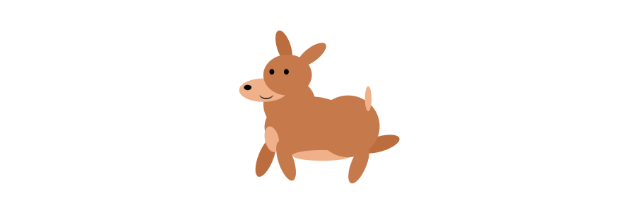
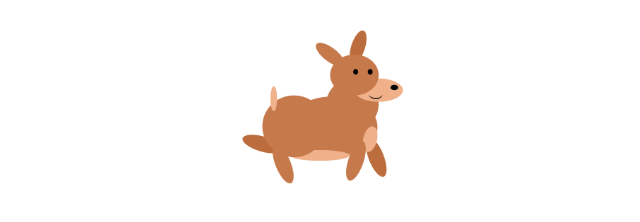
Before and after one commit to Azeezah/Spot, an Electron app: page ShowDogs/index.html in a window 1280 px wide. Shown: the whole page, without its empty margins (576-1216 px from the left). Drawn offline with Linux system fonts and the light colour scheme.

Commit message:
Make dog walk with legs

```diff
--- a/ShowDogs/index.html
+++ b/ShowDogs/index.html
@@ -9,7 +9,10 @@
     <link rel="stylesheet" href="./style.css" />
   </head>
   <body>
-    <img id="dog" src="dog.png" />
+    <div id="dog">
+      <img src="dog.png" />
+      <img src="dog2.png" />
+    </div>
     <script src="./renderer.js"></script>
   </body>
 </html>
--- a/ShowDogs/renderer.js
+++ b/ShowDogs/renderer.js
@@ -6,18 +6,24 @@
 // process.
 
 var dog = document.getElementById('dog');
+var imgs = document.querySelectorAll('#dog > img');
 
 const start = Date.now();  // timestamp in ms
-const ms_to_cross_screen = 5000;
+const ms_to_cross_screen = 10000;
 const fps = 60;
 const ms_per_frame = 1000/fps;
-var interval;
+const footsteps_per_sec = 15;
 
-interval = setInterval(() => {
-  let x = screen.width * (Date.now() - start) / ms_to_cross_screen;
-  dog.style.left = x + 'px';
+var interval = setInterval(() => {
+  let ms_elapsed = (Date.now() - start);
+  let x_coord = screen.width * ms_elapsed / ms_to_cross_screen;
+  dog.style.left = x_coord + 'px';
 
-  if (x > screen.width) {
+  for (let img of imgs) { img.style.visibility = "hidden"; }
+  let i = Math.floor((footsteps_per_sec * ms_elapsed / 1000) % imgs.length);
+  imgs[i].style.visibility = "visible";
+
+  if (ms_elapsed > ms_to_cross_screen) {
     clearInterval(interval);
   }
 }, ms_per_frame);
--- a/ShowDogs/style.css
+++ b/ShowDogs/style.css
@@ -10,10 +10,14 @@ body {
   overflow: hidden;
 }
 
-img {
-  height: 200px;
-}
-
 #dog {
   position: absolute;
 }
+
+#dog > img {
+  position: inherit;
+  left: inherit;
+  top: 0px;
+  height: 200px;
+  transform: scaleX(-1); /* Flip image. */
+}
```
